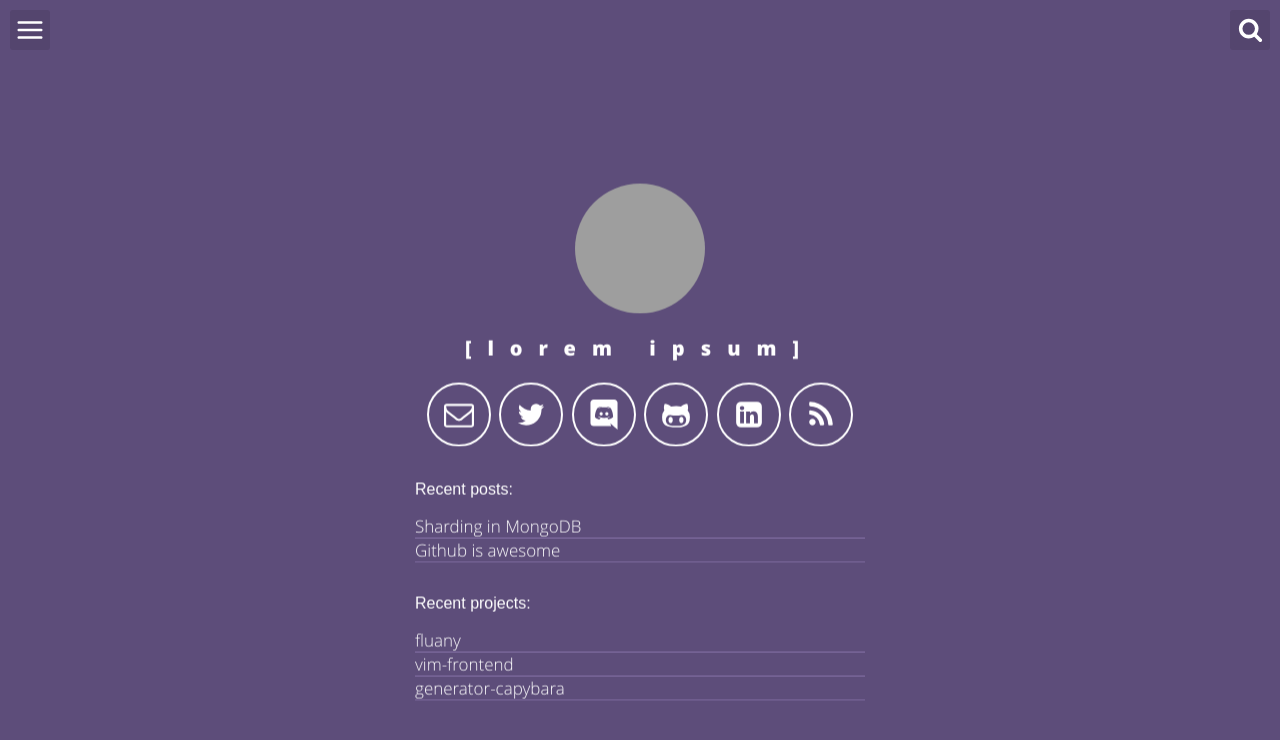
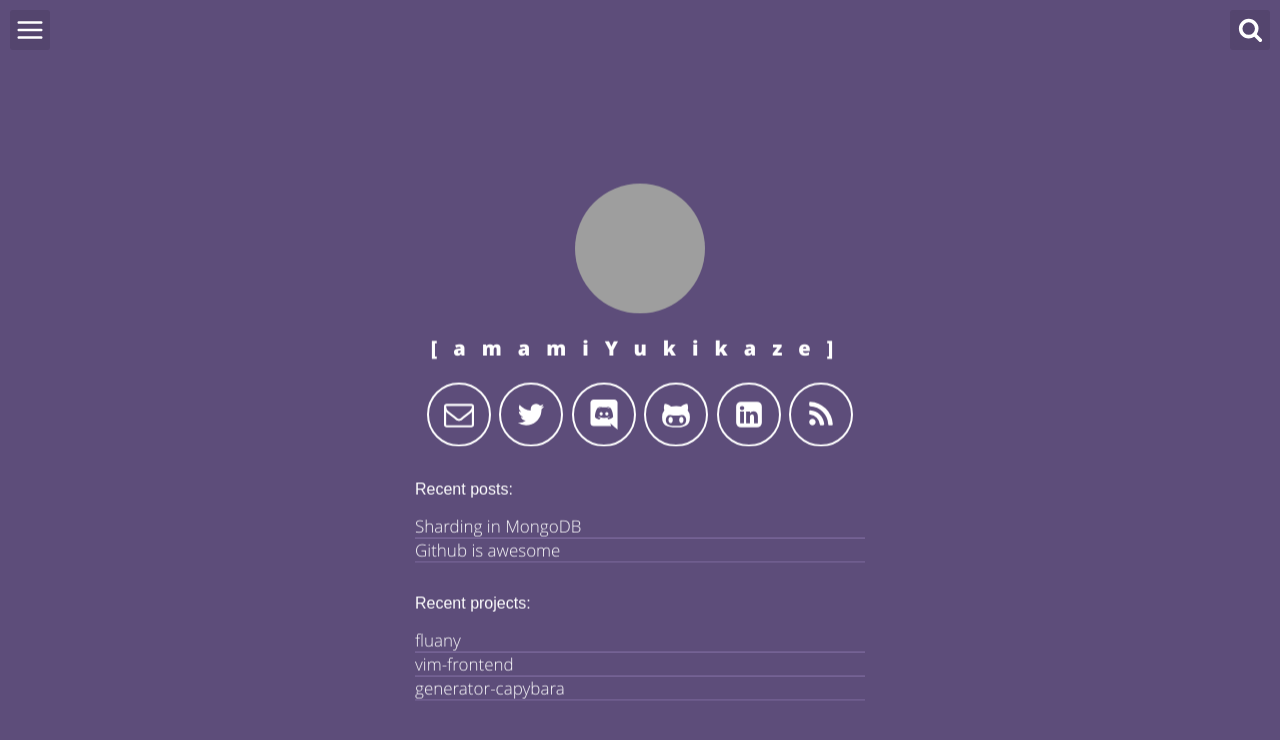
Before and after one commit to victorvoid/space-jekyll-template, a Jekyll site: the page built from index.html, in a window 1280 px wide. Shown: the top 740 px of the page. Built offline with Jekyll 4.4.1, drawn with Linux system fonts in a browser that asks for light colours; some of the changed lines change nothing that is shown; grey boxes are pictures that could not be loaded.

Commit message:
Update _config.yml
second attempt on applying personal intel into _config.yml

```diff
--- a/_config.yml
+++ b/_config.yml
@@ -1,18 +1,18 @@
 # Site settings
-title: Lorem Ipsum - Web Developer
-description: "A blog about lorem ipsum ..."
+title: "amamiYukikaze's PHP"
+description: "amamiYukikaze's Personal Home Page"
 baseurl: "/space-jekyll-template" # for test: remove string '/space-jekyll-template' to ''
 url: "http://victorvoid.github.io/space-jekyll-template/" # for test: remove string 'http://victorvoid.github.io' to '' but in production: 'https://yourusername.github.io'
 
 # User settings
-username: lorem ipsum
-user_title: Lorem Ipsum - FrontEnd
-email: lorem.lorem@ipsum.com
-twitter_username: loremipsum
-github_username:  loremipsum
-discord_invite: cj5rg # Example: Discord server invite gg extension like in 'https://discord.gg/cj5rg'
-linkedin_public_url: loremipsum # Example: For public profile 'www.linkedin.com/in/john-smith', 'john-smith' is your linkedin_public_url
-disqus_username: loremipsum
+username: amamiYukikaze
+user_title: amamiYukikaze
+email: amamiykkz@gmail.com
+twitter_username:
+github_username: amamiYukikaze
+discord_invite:  # Example: Discord server invite gg extension like in 'https://discord.gg/cj5rg'
+linkedin_public_url: # Example: For public profile 'www.linkedin.com/in/john-smith', 'john-smith' is your linkedin_public_url
+disqus_username:
 profile_picture: https://68.media.tumblr.com/93f384858e9273d5b980b418e2f2f4d5/tumblr_o5i2aybLJG1uapsfmo2_250.png
 
 # Build settings
```
